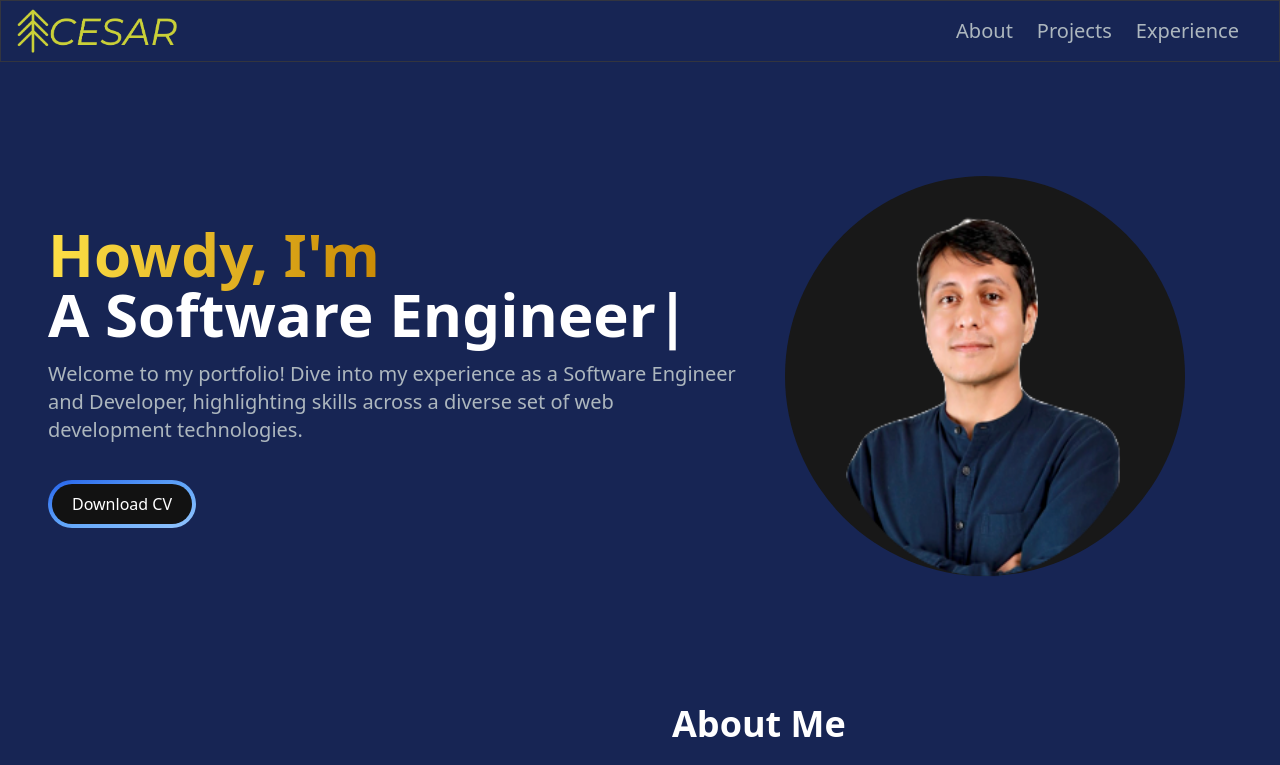
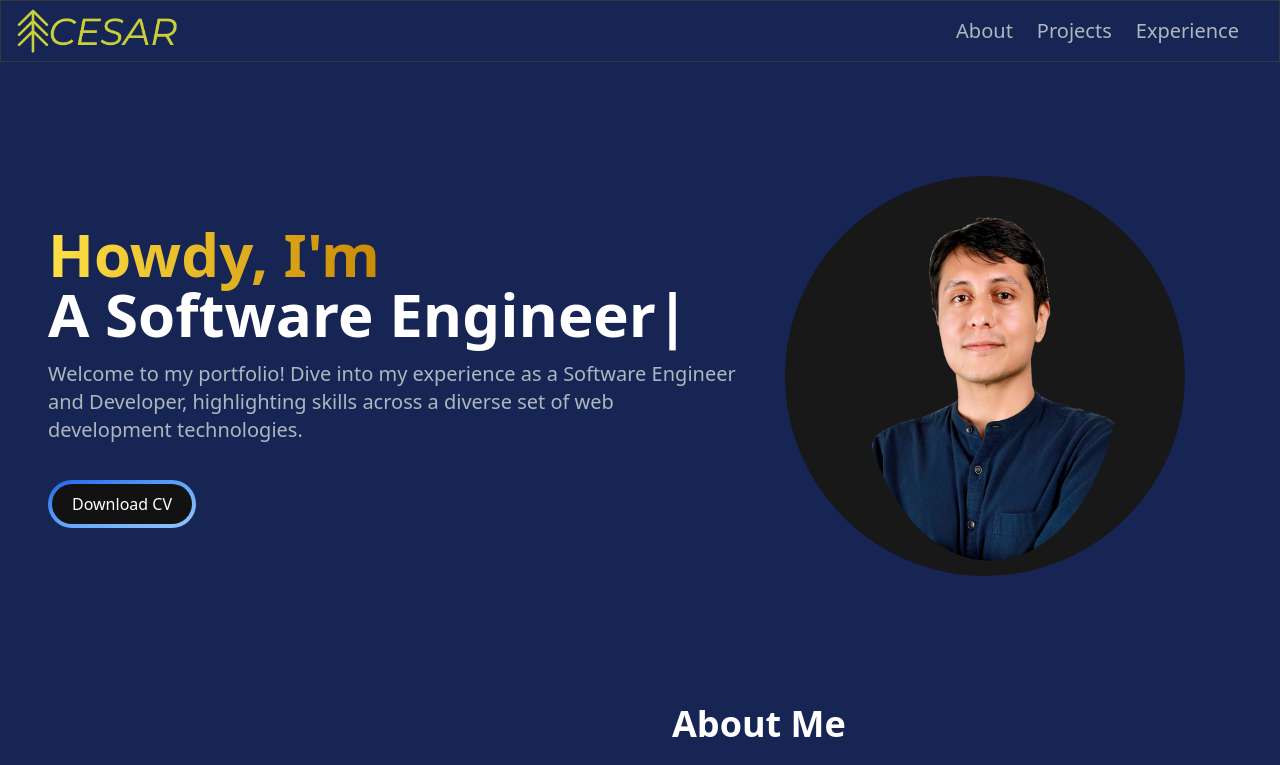
Before and after one commit to wowgr8/personal-portfolio, a React (Create React App) app: page / in a window 1280 px wide. Shown: the top 765 px of the page. Built offline with nearby package versions, Linux system fonts and the light colour scheme.

Commit message:
replace profile pic with HD pic

```diff
--- a/src/pages/Home.js
+++ b/src/pages/Home.js
@@ -3,6 +3,7 @@ import { Element } from 'react-scroll';
 import { TypeAnimation } from "react-type-animation";
 import { motion } from "framer-motion";
 import ProfilePic from "../assets/img/siliconeForestCropped.png"
+import HDPorfolioPic from "../assets/img/hd-portfolio-pic.png"
 import ResumeUrl from "../assets/pdf/CesarLopez-SoftwareEngineer-Resume.pdf"
 
 function Home() {
@@ -63,7 +64,7 @@ function Home() {
         >
           <div className="rounded-full bg-[#181818] w-[250px] h-[250px] lg:w-[400px] lg:h-[400px] relative">
             <img
-              src={ProfilePic}
+              src={HDPorfolioPic}
               alt="hero-image"
               className="absolute transform -translate-x-1/2 -translate-y-1/2  sm:top-1/2 left-1/2 lg:top-[65%] lg:w-[500px] lg:h-[650px] w-[400px] h-[360px] top-[60%]"
             />
```
